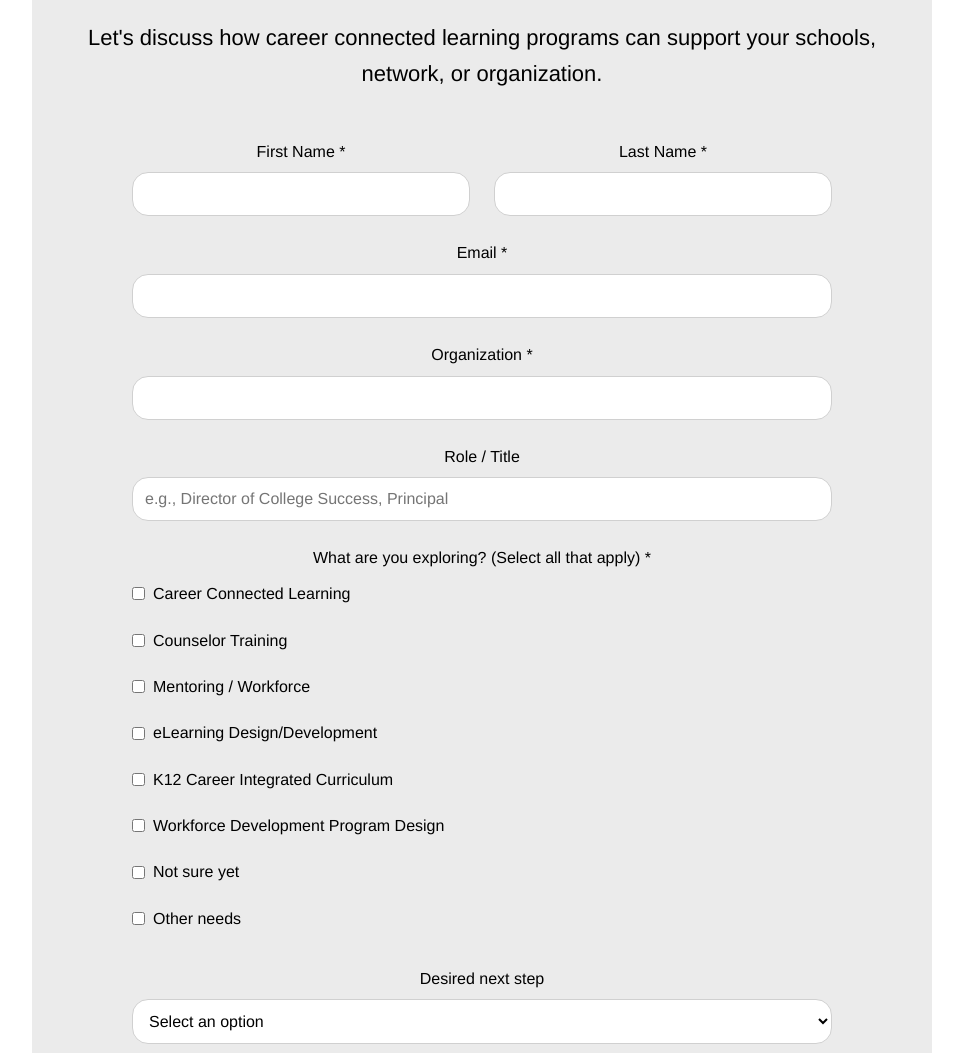
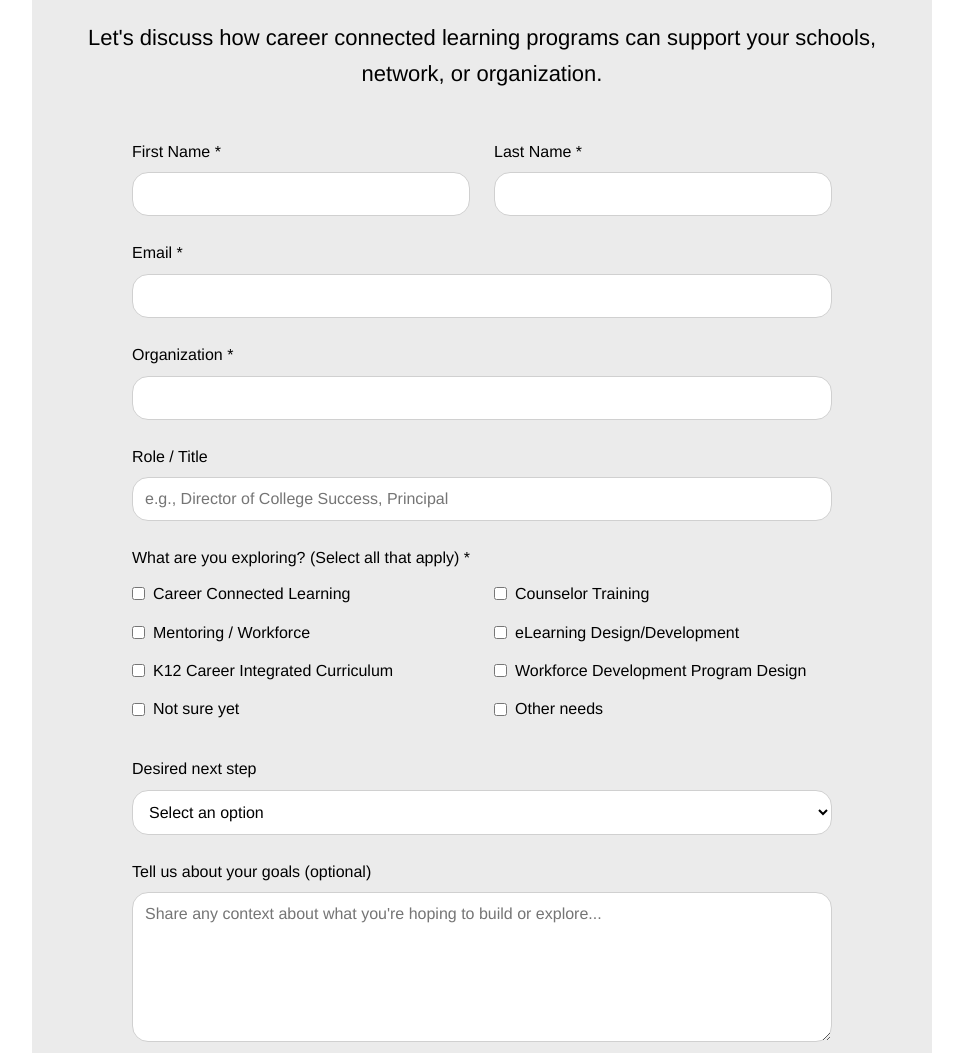
Before and after one commit to IntegralEd/IntegralCareerPathways, a website: page src/index.html in a window 1280 px wide. Shown: the part 7600-8653 px from the top of the page, without its empty margins (158-1121 px from the left). Drawn offline with Linux system fonts and the light colour scheme.

Commit message:
Checkbox list 2-column on desktop; left-align form labels in cta-plum

```diff
--- a/src/css/site.css
+++ b/src/css/site.css
@@ -161,9 +161,9 @@
 }
 
 .checkbox-group {
-  display: flex;
-  flex-direction: column;
-  gap: var(--spacing-xs);
+  display: grid;
+  grid-template-columns: 1fr 1fr;
+  gap: 0 var(--spacing-md);
 }
 
 .checkbox-group label {
@@ -351,6 +351,24 @@
 }
 
 /* ============================================
+   CHECKBOX GROUP — 1 column on mobile
+   ============================================ */
+
+@media (max-width: 768px) {
+  .checkbox-group {
+    grid-template-columns: 1fr;
+  }
+}
+
+/* ============================================
+   FORM INSIDE CTA-PLUM — left-align labels
+   ============================================ */
+
+.cta-plum .form-container {
+  text-align: left;
+}
+
+/* ============================================
    TIMELINE — hide icons on mobile
    ============================================ */
 
```
